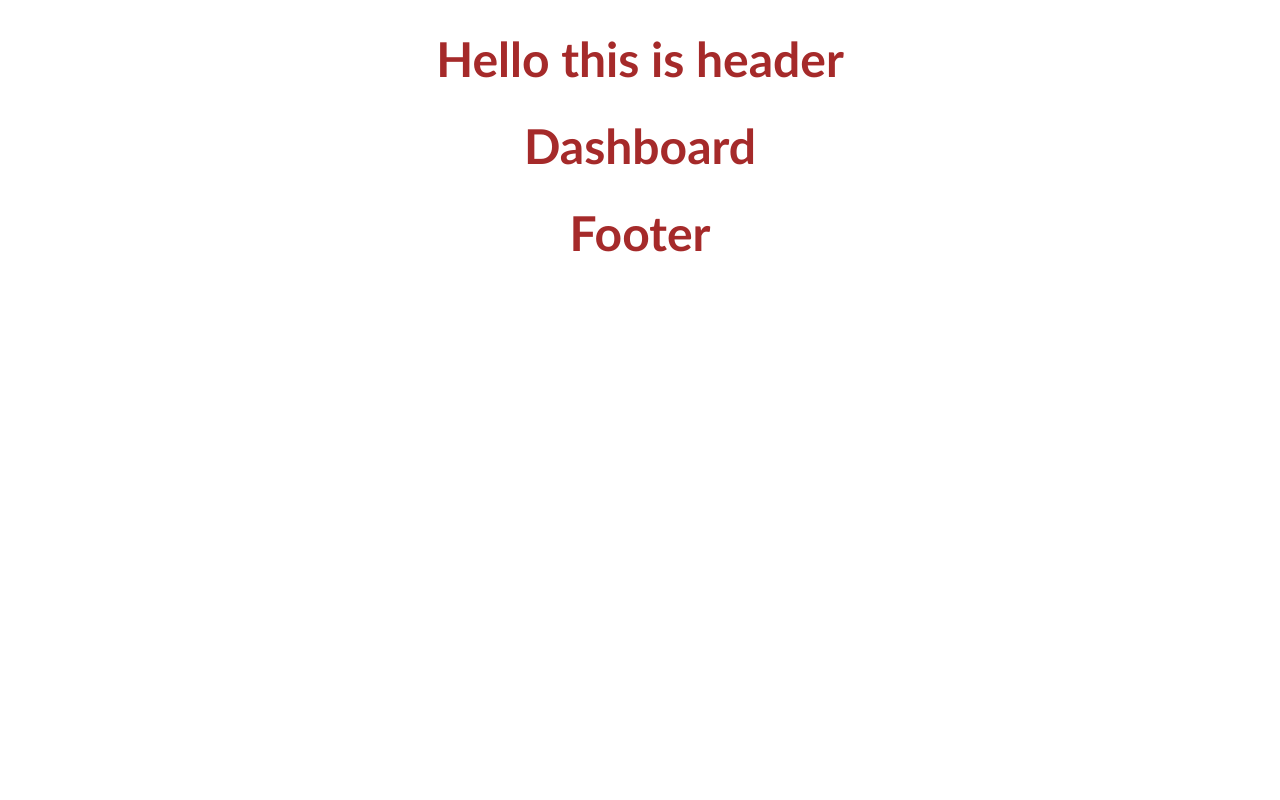
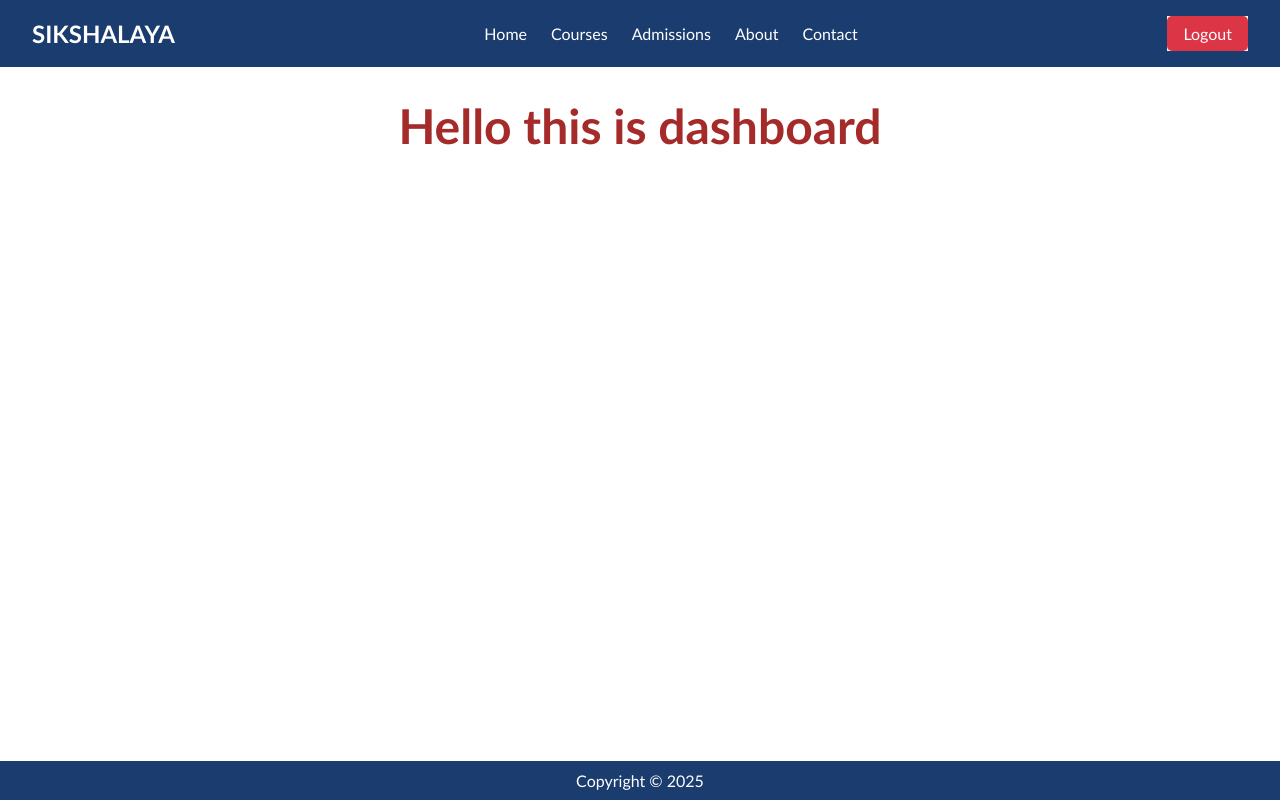
Before and after one commit to adhikari-jagdish/sikshalaya-2nd-react, a React (Vite) app: page / in a window 1280 px wide. Built offline with nearby package versions, Linux system fonts and the light colour scheme.

Commit message:
Routing changes

```diff
--- a/package.json
+++ b/package.json
@@ -12,7 +12,7 @@
   "dependencies": {
     "react": "^19.1.0",
     "react-dom": "^19.1.0",
-    "react-router-dom": "^7.6.2"
+    "react-router-dom": "^7.6.3"
   },
   "devDependencies": {
     "@eslint/js": "^9.29.0",
--- a/src/App.jsx
+++ b/src/App.jsx
@@ -1,13 +1,30 @@
 
 import './App.css'
+import './styles.css'
 
-import Dashboard from './dashboard'
+import Dashboard from './dashboard.jsx'
+import { BrowserRouter, Routes, Route } from 'react-router-dom'
+import Header from './header.jsx'
+import Footer from './footer.jsx'
+import Courses from './courses.jsx'
+import Admissions from './admissions.jsx'
 
 function App() {
 
+  return (
+    <BrowserRouter>
+      <div className='mainContainer'>
+        <Header />
+        <Routes>
+          <Route path="/" element={<Dashboard />} />
+          <Route path="/courses" element={<Courses />} />
+          <Route path="/admissions" element={<Admissions />} />
+        </Routes>
 
-  return (
-    <Dashboard />
+        <Footer />
+      </div>
+    </BrowserRouter>
+
   )
 }
 
--- /dev/null
+++ b/src/admissions.jsx
@@ -0,0 +1,11 @@
+import './styles.css'
+
+function Admissions() {
+    return (
+        <main>
+            <h1>Admissions Page</h1>
+        </main>
+    )
+}
+
+export default Admissions
--- /dev/null
+++ b/src/courses.jsx
@@ -0,0 +1,11 @@
+import './styles.css'
+
+function Courses() {
+    return (
+        <main>
+            <h1>Courses</h1>
+        </main>
+    )
+}
+
+export default Courses;
--- a/src/dashboard.jsx
+++ b/src/dashboard.jsx
@@ -1,13 +1,10 @@
-import Header from "./header.jsx"
-import Footer from "./footer.jsx"
+import './styles.css'
 
-function Dashboard(){
-    return(
-        <div>
-               <Header />
-               <h1>Dashboard</h1>
-               <Footer />
-        </div>
+function Dashboard() {
+    return (
+        <main>
+            <h1>Hello this is dashboard</h1>
+        </main>
     )
 }
 
--- a/src/footer.jsx
+++ b/src/footer.jsx
@@ -1,8 +1,10 @@
+import './styles.css'
 
-
-function Footer(){
+function Footer() {
     return (
-        <h1>Footer</h1>
+        <footer>
+            <p className="copyright">Copyright &copy; 2025</p>
+        </footer>
     );
 }
 
--- a/src/header.jsx
+++ b/src/header.jsx
@@ -1,8 +1,22 @@
+import './styles.css'
 
-
-function Header(){
+function Header() {
     return (
-        <h1>Hello this is header</h1>
+        <div>
+            <header>
+                <div className='title'>SIKSHALAYA</div>
+                <nav className="menu">
+                    <a href='/'>Home</a>
+                    <a href='/courses'>Courses</a>
+                    <a href='/admissions'>Admissions</a>
+                    <a href='#'>About</a>
+                    <a href='#'>Contact</a>
+                </nav>
+                <div className='logout'>
+                    <button>Logout</button>
+                </div>
+            </header>
+        </div>
     );
 }
 
--- a/src/styles.css
+++ b/src/styles.css
@@ -1,8 +1,7 @@
 .mainContainer {
-    margin: 0;
-    min-height: 100vh;
     display: flex;
     flex-direction: column;
+    min-height: 100vh;
 }
 
 header {
@@ -10,36 +9,66 @@ header {
     justify-content: space-between;
     align-items: center;
     background-color: #1a3c6e;
-    color: white;
-    padding: 10px 20px;
+    padding: 1rem 2rem;
 }
 
-.title{
-    font-size: 24px;
-    font-weight: bold;
+.title {
+    font-size: 1.5rem;
+    font-weight: 700;
+    color: white;
+    background: transparent;
 }
 
-.menu{
+.menu {
     display: flex;
-    gap: 20px;
+    gap: 1.5rem;
+    align-items: center;
+    background: transparent;
+    /* Explicitly ensure no background overrides */
 }
 
-.menu a{
+.menu a {
     color: white;
     text-decoration: none;
-    font-size: 16px;
+    font-size: 1rem;
+    transition: text-decoration 0.3s ease;
+    background: transparent;
+    /* Explicitly ensure no background overrides */
 }
 
-.menu a:hover{
+.menu a:hover {
     text-decoration: underline;
 }
 
-.logout button{
+.logout button {
     background-color: #dc3545;
     color: white;
     border: none;
-    padding: 8px 16px;
+    padding: 0.5rem 1rem;
     border-radius: 5px;
     cursor: pointer;
-    font-size: 16px
+    font-size: 1rem;
+    transition: background-color 0.3s ease;
 }
+
+.logout button:hover {
+    background-color: #36bd17;
+}
+
+main {
+    flex: 1;
+}
+
+footer {
+    background-color: #1a3c6e;
+    color: white;
+    text-align: center;
+    padding: 10px 0;
+    font-size: 1rem;
+}
+
+.copyright {
+    background: transparent;
+}
+
+/* Home Banner CSS */
```
Also changed, not shown: 1 other file (tests, documents, lock files or other folders).
